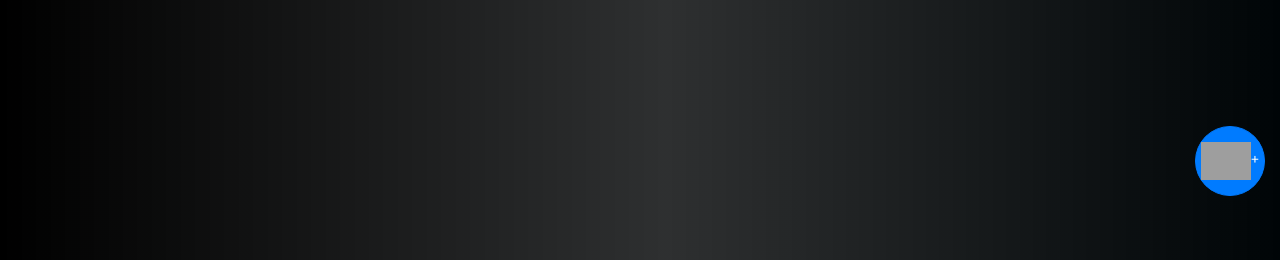
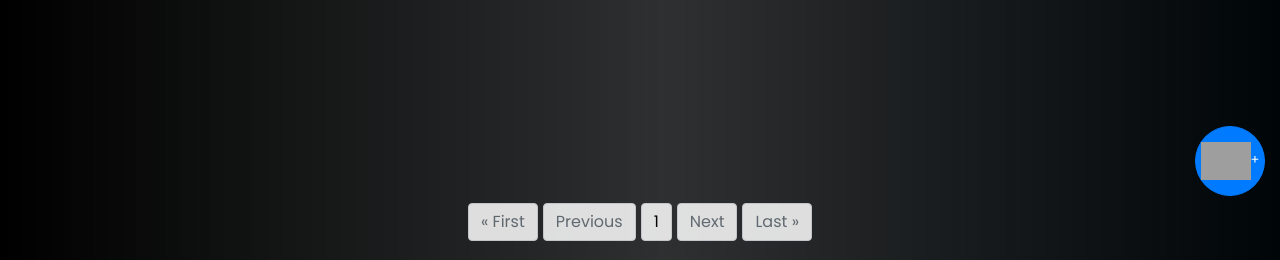
Before and after one commit to rishitshivesh/buzz, a Django app: a page that uses network/templates/network/profile.html in a window 1280 px wide. Shown: the part 540-800 px from the top of the page. Run offline with Django 3.2, Linux system fonts and the light colour scheme; a user stored in the database is signed in; data comes from the database, SQL or seed files in the repository; data that the repository does not hold is empty; some libraries are stand-ins or nearby versions; grey boxes are pictures that could not be loaded.

Commit message:
fixedd bottom

```diff
--- a/network/templates/network/follow.html
+++ b/network/templates/network/follow.html
@@ -41,7 +41,7 @@
 {% endfor %}
 <hr>
 {%if not msg%}
-<div class="container" style="color:black;">
+<div class="container fixed-bottom" style="color:black;">
     <ul class="pagination justify-content-center">
         {% if page.has_previous %}
         <li class="page-item"><a href="?page=1" class="page-link btn btn-outline-dark">&laquo; First</a></li>
--- a/network/templates/network/profile.html
+++ b/network/templates/network/profile.html
@@ -43,7 +43,7 @@
 {%endif%} {% endfor %}
 <hr>
 
-<div class="container" style="color:black;">
+<div class="container fixed-bottom" style="color:black;">
     <ul class="pagination justify-content-center">
         {% if page.has_previous %}
         <li class="page-item"><a href="?page=1" class="page-link btn btn-outline-dark">&laquo; First</a></li>
```
